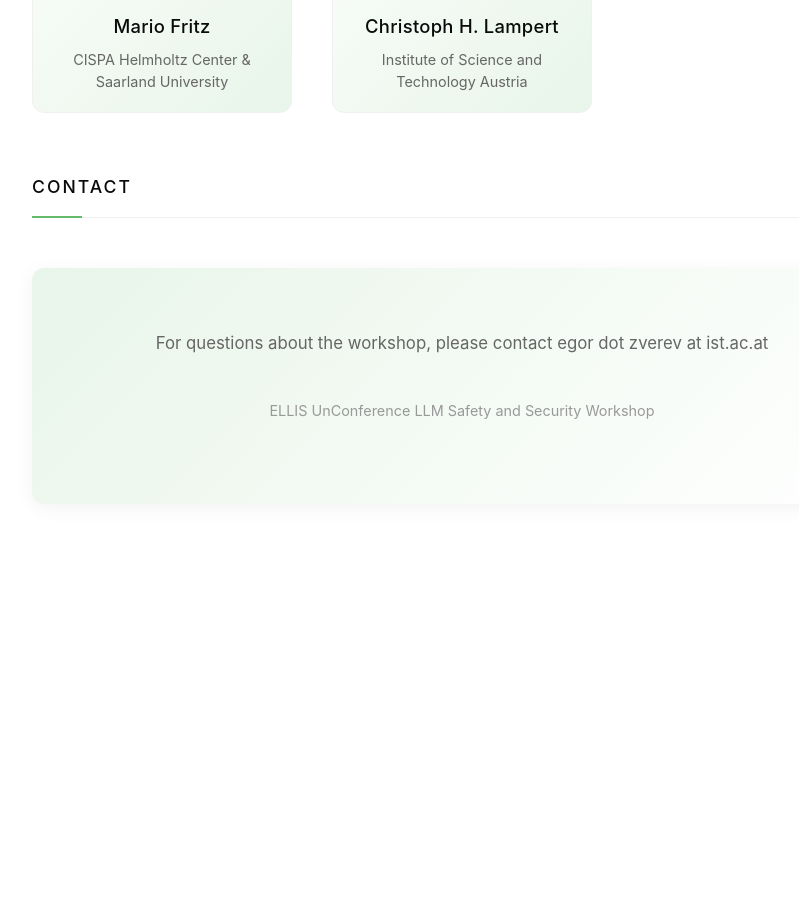
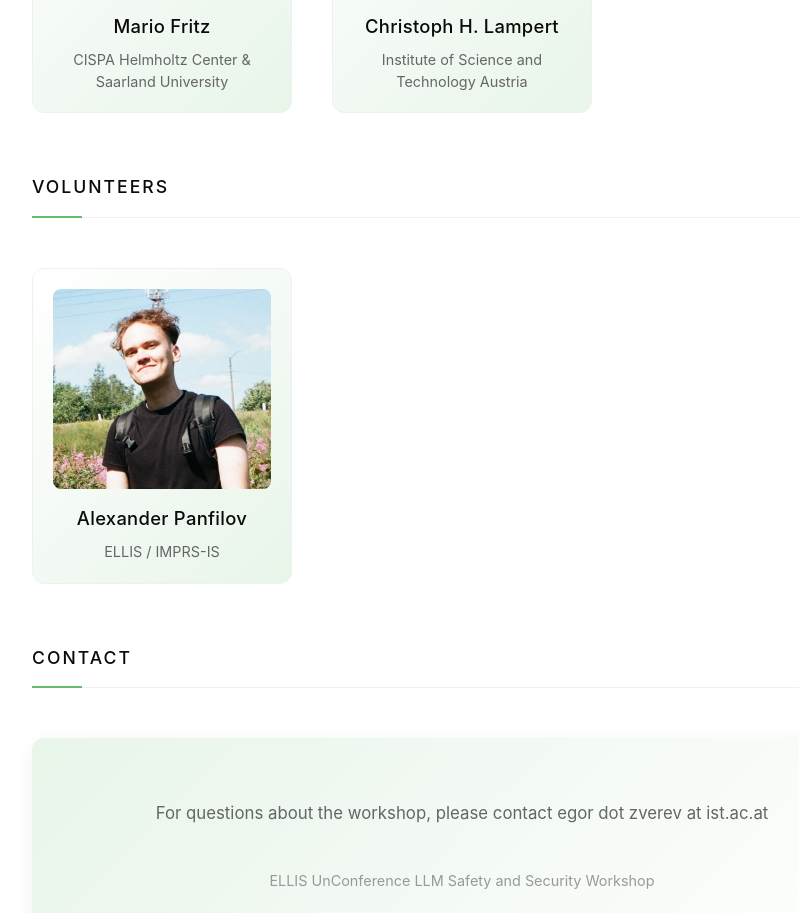
Before and after one commit to llmsafety-unconference/llmsafety-unconference.github.io, a plain HTML site: page index.html in a window 1280 px wide. Shown: the part 5529-6442 px from the top of the page, without its empty margins (178-977 px from the left). Before the commit the page ends 6093 px from the top, so only its background shows below. Drawn offline with Linux system fonts and the light colour scheme.

Commit message:
added alex

```diff
--- a/index.html
+++ b/index.html
@@ -848,6 +848,22 @@
               </div>
             </div>
           </section>
+          <section>
+          <h2>Volunteers</h2>
+
+          <div class="people-grid">
+            <div class="person-card" data-url="https://kotekjedi.github.io/">
+              <div class="person-image">
+                <img src="assets/alex.jpg" alt="Alexander Panfilov" onerror="this.style.display='none'">
+              </div>
+              <div class="person-info">
+                <div class="person-name">Alexander Panfilov</div>
+                <div class="person-affiliation">ELLIS / IMPRS-IS </div>
+              </div>
+            </div>
+
+          </div>
+        </section>
         <!-- Contact Section -->
         <section id="contact">
             <h2>Contact</h2>
```
Also changed, not shown: assets/alex.jpg (added).
